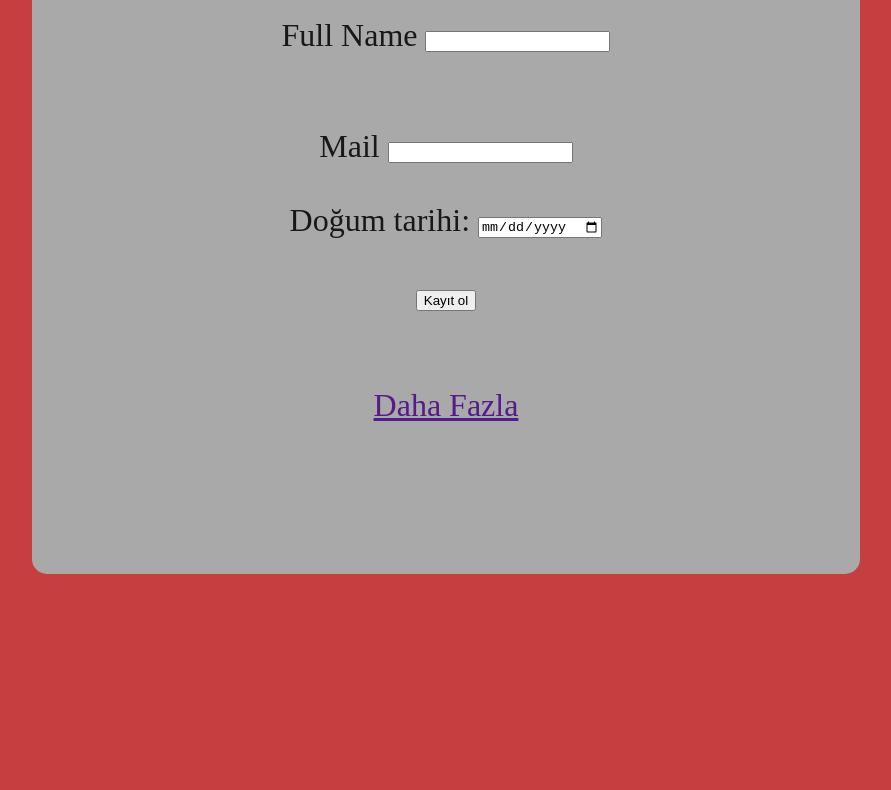
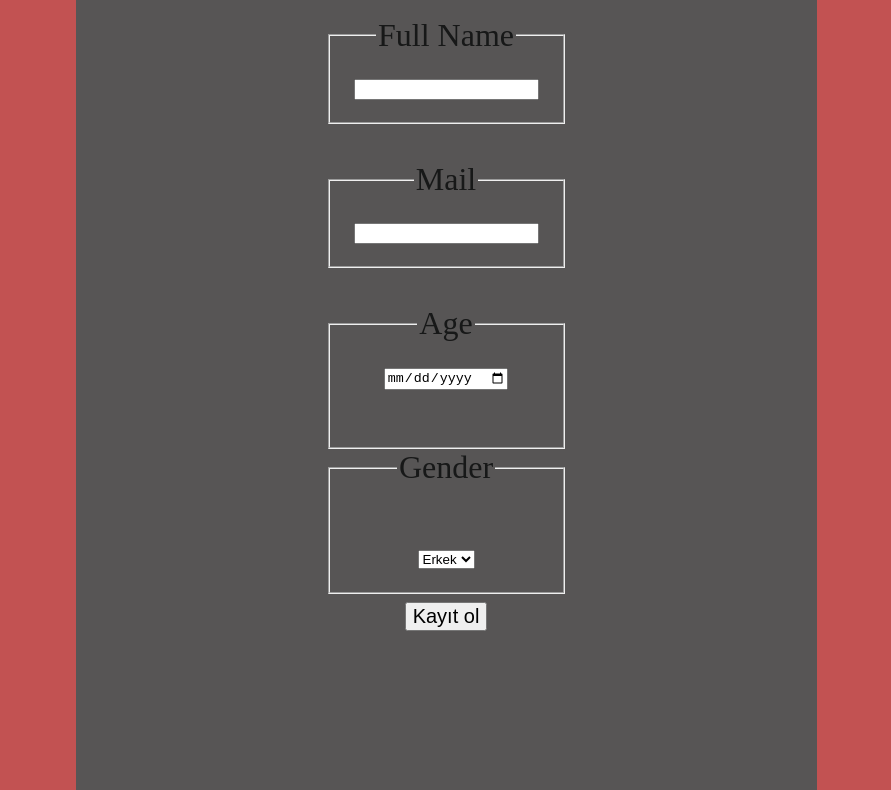
Before and after one commit to yusftattoo/Hafta-1-2.-3Hafta, a plain HTML site: page Odev-1/6.Kayıt Formu/index.html in a window 1280 px wide. Shown: the part 564-1354 px from the top of the page, without its empty margins (194-1085 px from the left). Before the commit the page ends 1296 px from the top, so only its background shows below. Drawn offline with Linux system fonts and the light colour scheme.

Commit message:
ikinci commit

```diff
--- a/Odev-1/6.Kayıt Formu/index.html
+++ b/Odev-1/6.Kayıt Formu/index.html
@@ -17,19 +17,35 @@
             <p class=" ">Açıklama</p>
 
             <form id="survey-form">
-                <label for="name">Full Name</label>
-                <input type="text" id="name" name="name" required><br>
-            <br> <br>
+                <fieldset>  <!--  -->
+                    <legend>Full Name </legend>
+                    <label for="name"></label>
+                    <input type="text" id="name" name="name" required><br>
+                </fieldset>
+            <br>
+                <fieldset> <!--  -->
+                    <legend>Mail </legend>
+                    <label for="email"></label>
+                    <input type="email" name="email">
+                </fieldset>
+            <br>
+                <fieldset> <!--  -->
+                    <legend>Age </legend>
+                    <label for="dob"></label>
+                    <input type="date" id="dob" name="dob" required><br> <br>
+                </fieldset>
+                <fieldset> <!--  -->
+                    <legend>Gender </legend>
+                    <label class="" for="gender"></label><br>
+                    <select id="gender" name="gender">
+                    <option value="Male">Erkek</option>
+                    <option value="female">Kadın</option>
+                    </select><br>
+                </fieldset>
+                <button class="kayit">Kayıt ol</button>
+            </form> <br>
 
-                <label for="email">Mail</label>
-                <input type="email" name="email">
-            <br>    <br>
-                <label for="dob">Doğum tarihi:</label>
-                <input type="date" id="dob" name="dob" required><br> <br>
-                <button>Kayıt ol</button>
-            </form> <br> <br>
-
-            <a href="" class="cart-btn"> Daha Fazla</a>
+            <!--  -->
         </div>
 
     </div>
--- a/Odev-1/6.Kayıt Formu/style.css
+++ b/Odev-1/6.Kayıt Formu/style.css
@@ -8,7 +8,7 @@
 
 }
 body {
-    background-color: rgb(197, 63, 63);
+    background-color: rgb(194, 82, 82);
 
 }
 .hero-content {
@@ -16,7 +16,7 @@ body {
     text-align: center;
     color: rgb(23, 24, 24);
     padding: 150px 250px;
-    background: darkgrey;
+    background: rgb(87, 85, 85);
     border-radius: 15px;
     margin-top: 50px;
     margin-bottom: 150px;
@@ -24,3 +24,6 @@ body {
 .title{
     display: block;
 }
+.kayit {
+    font-size: 20px;
+}
```
